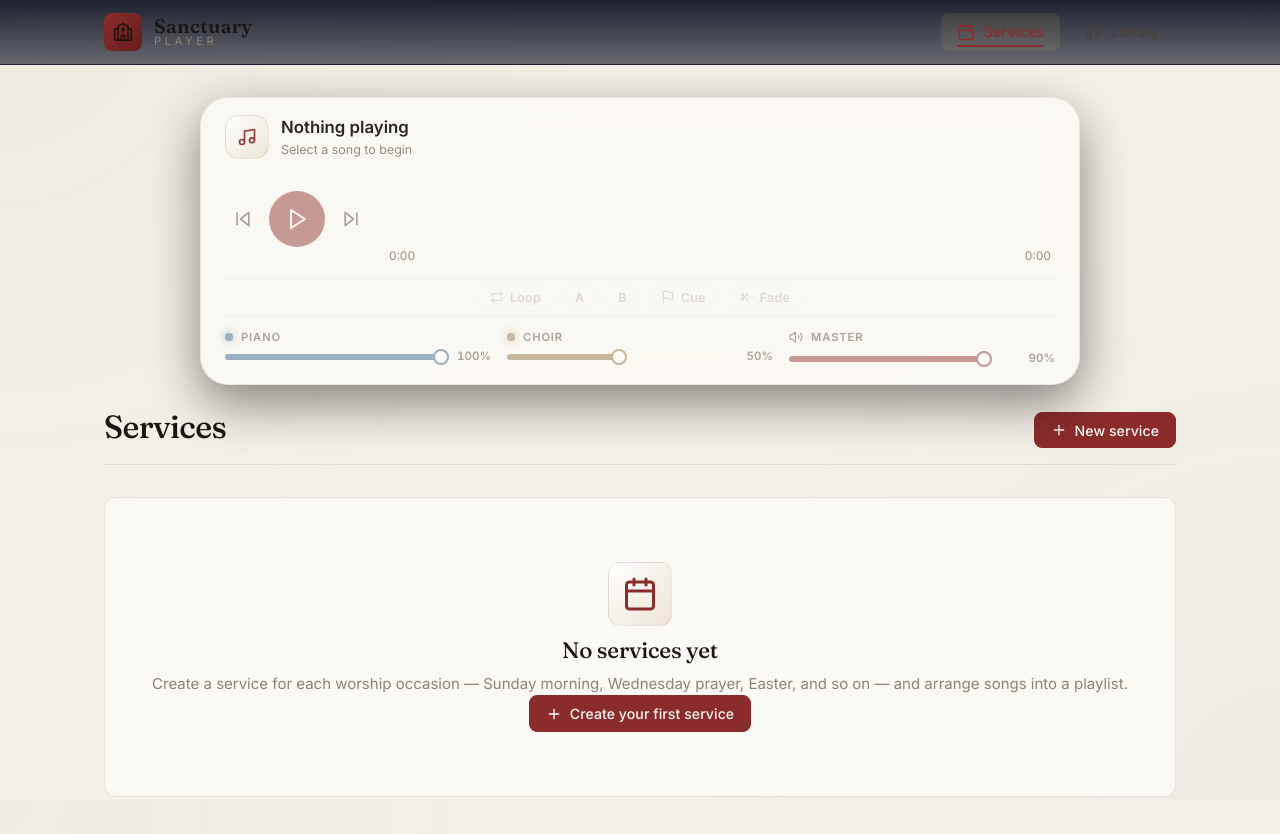
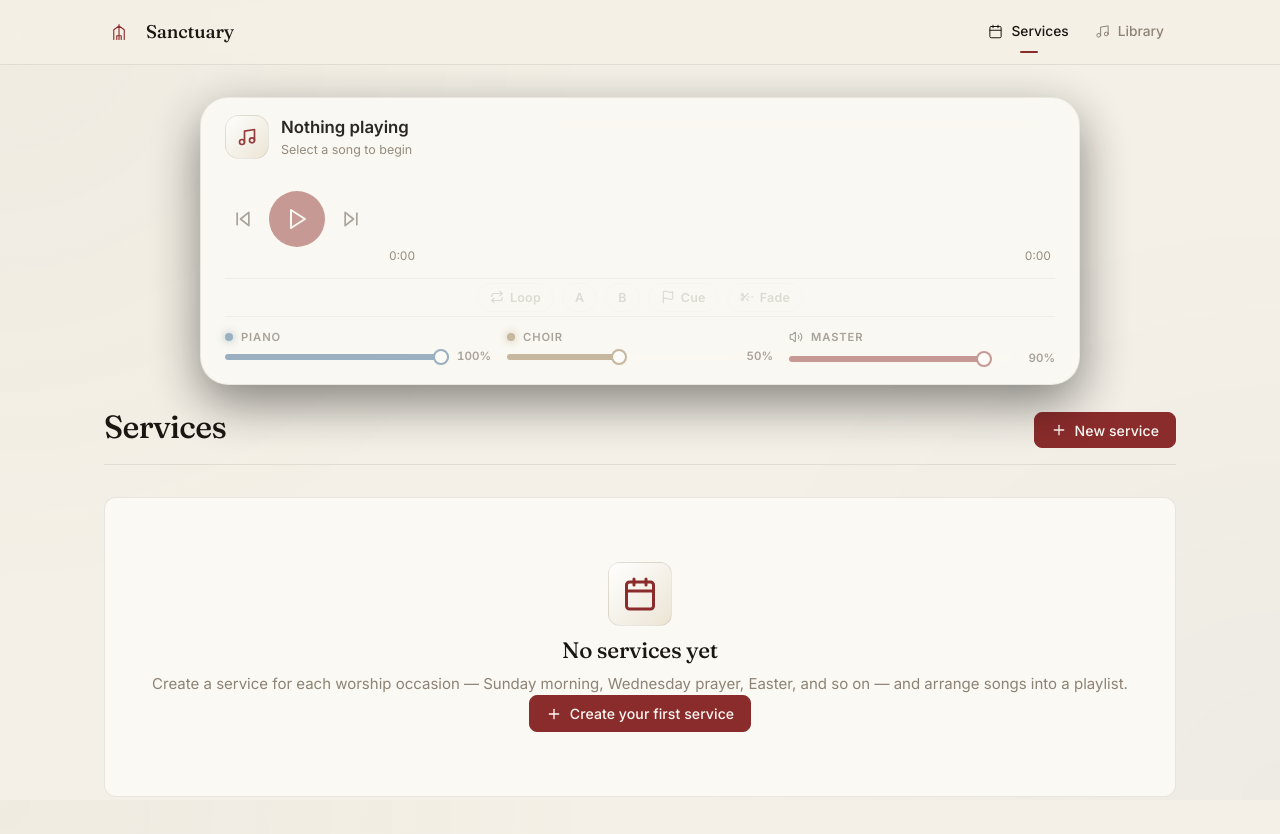
Before and after one commit to Moses2917/sancuary-player, a Vue app: page /services in a window 1280 px wide. Shown: the top 834 px of the page. Built offline with nearby package versions, Linux system fonts and the light colour scheme.

Commit message:
Strip header to a quiet editorial masthead

```diff
--- a/src/components/AppHeader.vue
+++ b/src/components/AppHeader.vue
@@ -1,6 +1,6 @@
 <script setup lang="ts">
 import { RouterLink } from 'vue-router'
-import { Calendar, Church, Music } from '@lucide/vue'
+import { Calendar, Music } from '@lucide/vue'
 </script>
 
 <template>
@@ -8,20 +8,19 @@ import { Calendar, Church, Music } from '@lucide/vue'
     <div class="app-header__inner">
       <RouterLink to="/" class="brand">
         <span class="brand__mark">
-          <Church :size="20" :stroke-width="1.75" />
+          <svg viewBox="0 0 24 24" width="18" height="18" fill="none" stroke="currentColor" stroke-width="1.5" stroke-linecap="round" stroke-linejoin="round" aria-hidden="true">
+            <path d="M12 2v20M5 22V9l7-5 7 5v13M9 22v-5h6v5" />
+          </svg>
         </span>
-        <span class="brand__text">
-          <span class="brand__title">Sanctuary</span>
-          <span class="brand__sub">Player</span>
-        </span>
+        <span class="brand__text">Sanctuary</span>
       </RouterLink>
       <nav class="nav">
         <RouterLink to="/services" class="nav__link" active-class="nav__link--active">
-          <Calendar :size="18" />
+          <Calendar :size="15" :stroke-width="1.6" />
           <span>Services</span>
         </RouterLink>
         <RouterLink to="/library" class="nav__link" active-class="nav__link--active">
-          <Music :size="18" />
+          <Music :size="15" :stroke-width="1.6" />
           <span>Library</span>
         </RouterLink>
       </nav>
@@ -34,9 +33,9 @@ import { Calendar, Church, Music } from '@lucide/vue'
   position: sticky;
   top: 0;
   z-index: 30;
-  background: linear-gradient(180deg, rgba(11, 16, 32, 0.92), rgba(11, 16, 32, 0.6));
-  backdrop-filter: blur(18px);
-  -webkit-backdrop-filter: blur(18px);
+  background: rgba(244, 240, 231, 0.85);
+  backdrop-filter: saturate(180%) blur(10px);
+  -webkit-backdrop-filter: saturate(180%) blur(10px);
   border-bottom: 1px solid var(--c-border);
 }
 .app-header__inner {
@@ -49,11 +48,10 @@ import { Calendar, Church, Music } from '@lucide/vue'
   gap: var(--sp-6);
 }
 .brand {
-  display: flex;
+  display: inline-flex;
   align-items: center;
   gap: var(--sp-3);
   color: var(--c-text);
-  position: relative;
 }
 .brand:hover {
   color: var(--c-text);
@@ -62,91 +60,64 @@ import { Calendar, Church, Music } from '@lucide/vue'
   display: inline-flex;
   align-items: center;
   justify-content: center;
-  width: 38px;
-  height: 38px;
-  border-radius: var(--r-md);
-  background: linear-gradient(135deg, var(--c-accent), var(--c-accent-deep));
-  color: #1a1208;
-  box-shadow: var(--sh-glow);
-  transition:
-    transform var(--dur) var(--ease-spring),
-    box-shadow var(--dur) var(--ease);
+  width: 30px;
+  height: 30px;
+  border-radius: var(--r-sm);
+  color: var(--c-accent);
+  transition: color var(--dur-fast) var(--ease);
 }
 .brand:hover .brand__mark {
-  transform: rotate(-4deg) scale(1.06);
-  box-shadow: 0 0 38px var(--c-accent-glow);
+  color: var(--c-accent-deep);
 }
 .brand__text {
-  display: flex;
-  flex-direction: column;
-  line-height: 1;
+  font-family: var(--font-display);
+  font-size: 1.15rem;
+  font-weight: 500;
+  letter-spacing: -0.01em;
 }
-.brand__title {
-  font-family: var(--font-display);
-  font-size: 1.2rem;
-  font-weight: 600;
-  letter-spacing: 0.02em;
-}
-.brand__sub {
-  font-size: 0.7rem;
-  letter-spacing: 0.32em;
-  text-transform: uppercase;
-  color: var(--c-text-muted);
-}
+
 .nav {
   margin-left: auto;
   display: flex;
-  gap: var(--sp-2);
+  gap: 2px;
 }
 .nav__link {
   position: relative;
   display: inline-flex;
   align-items: center;
   gap: var(--sp-2);
-  padding: var(--sp-2) var(--sp-4);
+  padding: var(--sp-2) var(--sp-3);
   border-radius: var(--r-md);
-  color: var(--c-text-soft);
+  color: var(--c-text-muted);
+  font-size: 0.86rem;
   font-weight: 500;
-  font-size: 0.92rem;
-  overflow: hidden;
   transition:
-    background var(--dur-fast) var(--ease),
     color var(--dur-fast) var(--ease),
-    transform var(--dur-fast) var(--ease-out);
-}
-.nav__link::after {
-  content: '';
-  position: absolute;
-  left: var(--sp-4);
-  right: var(--sp-4);
-  bottom: 4px;
-  height: 2px;
-  border-radius: var(--r-pill);
-  background: var(--c-accent);
-  transform: scaleX(0);
-  transform-origin: center;
-  transition: transform var(--dur) var(--ease-spring);
+    background var(--dur-fast) var(--ease);
 }
 .nav__link:hover {
   color: var(--c-text);
   background: var(--c-bg-3);
-  transform: translateY(-1px);
 }
 .nav__link--active {
-  color: var(--c-accent);
-  background: rgba(227, 184, 115, 0.1);
+  color: var(--c-text);
 }
 .nav__link--active::after {
-  transform: scaleX(1);
+  content: '';
+  position: absolute;
+  left: 50%;
+  bottom: -2px;
+  transform: translateX(-50%);
+  width: 18px;
+  height: 2px;
+  border-radius: var(--r-pill);
+  background: var(--c-accent);
 }
 
 @media (max-width: 560px) {
   .app-header__inner {
     gap: var(--sp-3);
     padding: 0 var(--sp-4);
-  }
-  .brand__sub {
-    display: none;
   }
   .nav__link span {
     display: none;
```
